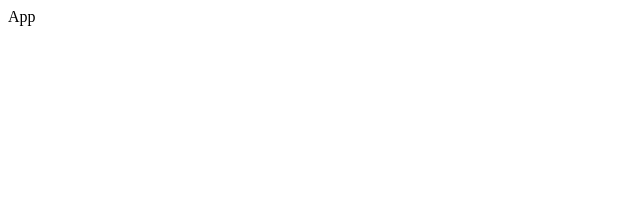
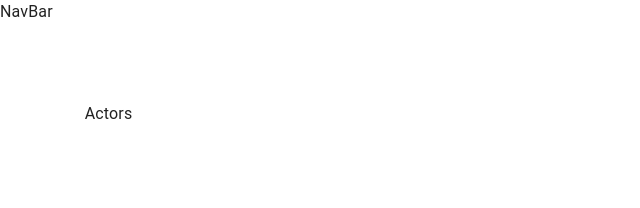
Before and after one commit to Oloap008/filmpire, a React (Vite) app: page /actors/1 in a window 1280 px wide. Shown: the top 208 px of the page, without its empty margins (0-640 px from the left). Built offline with nearby package versions, Linux system fonts and the light colour scheme.

Commit message:
file and folder structure

```diff
--- /dev/null
+++ b/src/components/Actors/Actors.jsx
@@ -0,0 +1,5 @@
+function Actors() {
+  return <div>Actors</div>;
+}
+
+export default Actors;
--- a/src/components/App.jsx
+++ b/src/components/App.jsx
@@ -1,5 +1,57 @@
+import { Box, CssBaseline } from "@mui/material";
+import { RouterProvider, createBrowserRouter } from "react-router-dom";
+import { styled } from "@mui/system";
+
+import Movies from "./Movies/Movies";
+import Actors from "./Actors/Actors";
+import MovieInformation from "./MovieInformation/MovieInformation";
+import Profile from "./Profile/Profile";
+import NavBar from "./NavBar/NavBar";
+
+const router = createBrowserRouter([
+  {
+    path: "/",
+    element: <Movies />,
+  },
+  {
+    path: "/movies/:id",
+    element: <MovieInformation />,
+  },
+  {
+    path: "/actors/:id",
+    element: <Actors />,
+  },
+  {
+    path: "/profile/:id",
+    element: <Profile />,
+  },
+]);
+
+const Main = styled("main")`
+  flex-grow: 1;
+  padding: 2em;
+`;
+
 function App() {
-  return <div>App</div>;
+  return (
+    <Box
+      sx={{
+        display: "flex",
+        height: "100%",
+      }}
+    >
+      <CssBaseline />
+      <NavBar />
+      <Main>
+        <Box
+          sx={{
+            height: "70px",
+          }}
+        />
+        <RouterProvider router={router} />
+      </Main>
+    </Box>
+  );
 }
 
 export default App;
--- /dev/null
+++ b/src/components/MovieInformation/MovieInformation.jsx
@@ -0,0 +1,5 @@
+function MovieInformation() {
+  return <div>MovieInformation</div>;
+}
+
+export default MovieInformation;
--- /dev/null
+++ b/src/components/Movies/Movies.jsx
@@ -0,0 +1,5 @@
+function Movies() {
+  return <div>Movies</div>;
+}
+
+export default Movies;
--- /dev/null
+++ b/src/components/NavBar/NavBar.jsx
@@ -0,0 +1,5 @@
+function NavBar() {
+  return <div>NavBar</div>;
+}
+
+export default NavBar;
--- /dev/null
+++ b/src/components/Profile/Profile.jsx
@@ -0,0 +1,5 @@
+function Profile() {
+  return <div>Profile</div>;
+}
+
+export default Profile;
```
Also changed, not shown: package.json (+10 -1 lines), 2 other files (tests, documents, lock files or other folders).
